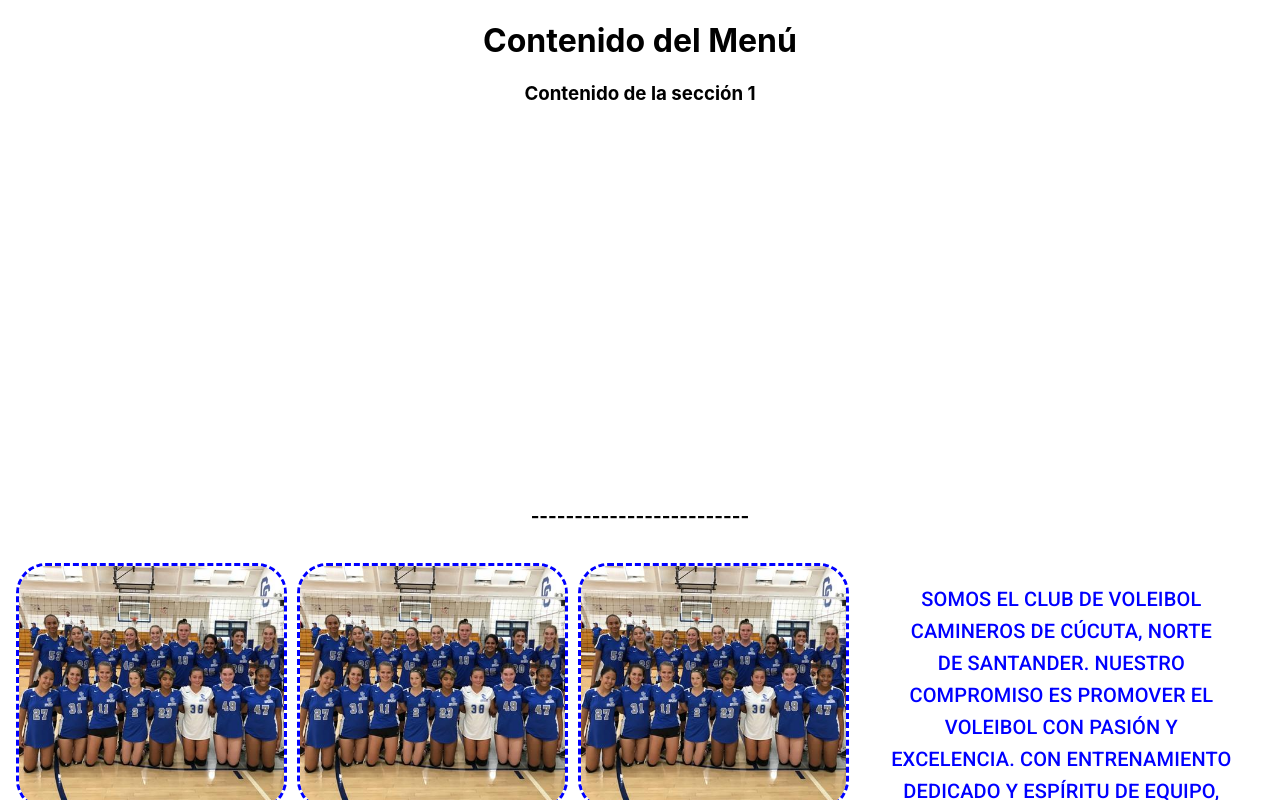
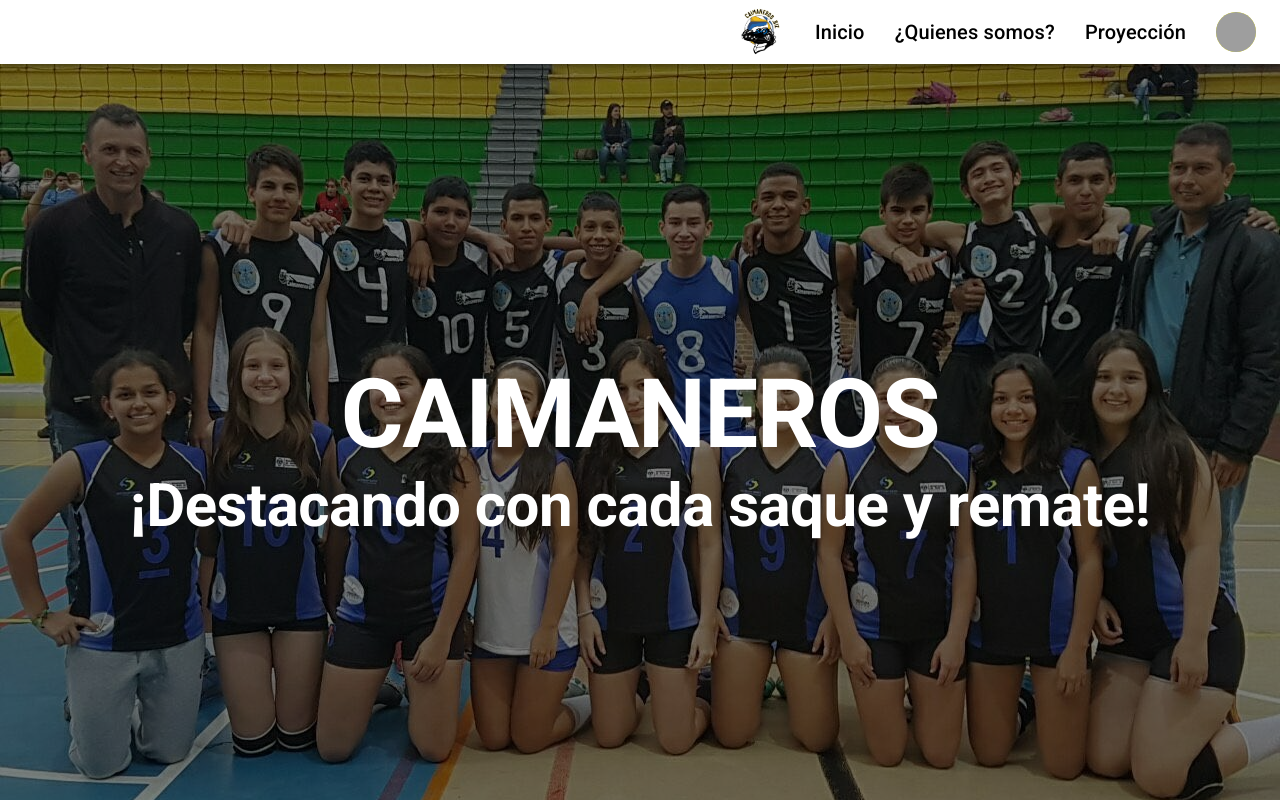
Before and after one commit to Schuldiner92/caimaneros_web, a React (Create React App) app: page / in a window 1280 px wide. Shown: the top 800 px of the page. Built offline with nearby package versions, Linux system fonts and the light colour scheme; grey boxes are pictures that could not be loaded.

Commit message:
Agregados Home y Seccion 1

```diff
--- a/src/App.js
+++ b/src/App.js
@@ -4,6 +4,7 @@ import Seccion1 from './Components/Seccion1';
 import Seccion2 from './Components/Seccion2';
 import Seccion3 from './Components/Seccion3';
 import Seccion4 from './Components/Seccion4';
+import Seccion5 from './Components/Seccion5';
 
 function App() {
   return (
@@ -13,6 +14,7 @@ function App() {
       <Seccion2/>
       <Seccion3/>
       <Seccion4/>
+      <Seccion5/>
     </div>
   );
 }
--- a/src/Components/Home.js
+++ b/src/Components/Home.js
@@ -1,9 +1,34 @@
-import { React } from '../imports'
+import { React, Typography, AppBar, Toolbar, IconUser, Avatar} from '../imports';
+import Icon from '../img/simbolo.jpg';
 
 const Home = () => {
+    const wid = {
+        width: '50px',
+        height: '50px',
+    };
+
+    const icons = {
+        background: 'yellow',
+    };
+
+    const enc = {
+        display: 'flex',
+        gap: '30px',
+        justifyContent: 'right',
+        background: 'white',
+        color: '#000'
+    };
+
     return (
-        <h1>Contenido del Menú</h1>
-    );
-  };
-
-  export default Home;
+        <AppBar>
+            <Toolbar style={enc}>
+                <img src={Icon} alt= 'Icono'style={wid}/>
+                <Typography variant="h6" component="div">Inicio</Typography>
+                <Typography variant="h6" component="div">¿Quienes somos?</Typography>
+                <Typography variant="h6" component="div">Proyección</Typography>
+                <Avatar src={IconUser} style={icons}></Avatar>
+            </Toolbar>
+        </AppBar>
+  );
+}
+export default Home;
--- a/src/Components/Seccion1.js
+++ b/src/Components/Seccion1.js
@@ -1,13 +1,56 @@
-import { React} from '../imports'
+import { React, Paper, Grid, Typography, styled, Box } from '../imports';
+import equipo from '../img/s1-equipo.jpg';
+
+const StyledPaper = styled(Paper)(({ theme }) => ({
+  position: 'relative', // Necesario para posicionar el pseudo-elemento
+  display: 'flex',
+  flexDirection: 'column',
+  justifyContent: 'center',
+  alignItems: 'center',
+  backgroundImage: `url(${equipo})`,
+  backgroundSize: 'cover',
+  backgroundPosition: 'center',
+  height: '900px',
+  width: '100%',
+  '&::before': { // Pseudo-elemento para la imagen de Background opaca
+    content: '""',
+    position: 'absolute',
+    top: 0, left: 0, right: 0, bottom: 0,
+    backgroundColor: 'rgba(0, 0, 0, 0.5)', // Color de superposición negro con opacidad 50%
+    zIndex: 1
+  },
+}));
 
 const Seccion1 = () => {
-    return (
-        <div>
-            <h3>Contenido de la sección 1</h3>
-            <p style={{ marginBottom: '400px' }}></p>
-            <h3>-------------------------</h3>
-        </div>
-    );
-  };
+    const home = {
+        marginTop: '60px',
+        color: 'white',
+        width: '100vw',
+        height: '100vh',
+        display: 'flex',
+        flexDirection: 'column',
+        justifyContent: 'center',
+        alignItems: 'center',
+        backgroundImage:equipo
+        ,
+    }
 
-  export default Seccion1;
+  return (
+    <Grid container>
+      <Grid item xs={12}>
+        <StyledPaper>
+          <Box style={{ position: 'relative', zIndex: 2 }}>
+            <Typography variant='h1' component='h2' style={{ color: 'white', textAlign: 'center', fontWeight:'bold' }}>
+              CAIMANEROS
+            </Typography>
+            <Typography variant='h2' style={{ color: 'white', textAlign: 'center', fontWeight:'bold' }}>
+              ¡Destacando con cada saque y remate!
+            </Typography>
+          </Box>
+        </StyledPaper>
+      </Grid>
+    </Grid>
+  );
+}
+
+export default Seccion1;
--- a/src/Components/Seccion2.js
+++ b/src/Components/Seccion2.js
@@ -9,7 +9,7 @@ const Estilos = {
         height: 'auto',
         borderRadius: '30px',
         border: '1px dashed #000', //Lineas discontinuas
-        borderColor: "blue",
+        borderColor: "#1f45ca",
         borderWidth: "3px",
         overflow: 'hidden'
     },
@@ -21,7 +21,7 @@ const Estilos = {
         right: '10px'
     },
     texto: {
-        color: 'blue',
+        color: '#1f45ca',
         textAlign: 'center',
         padding: '20px',
         fontFamily: 'sans-serif',
--- /dev/null
+++ b/src/Components/Seccion5.js
@@ -0,0 +1,13 @@
+import { React} from '../imports'
+
+const Seccion5 = () => {
+    return (
+        <div>
+            <h3>Contenido de la sección 5</h3>
+            <p style={{ marginBottom: '400px' }}></p>
+            <h3>-------------------------</h3>
+        </div>
+    );
+  };
+
+  export default Seccion5;
--- a/src/imports.js
+++ b/src/imports.js
@@ -1,5 +1,7 @@
 import React from 'react';
-import { Box, Card, CardContent, CardMedia, Grid, Typography, Paper } from '@mui/material';
+import { Box, Card, CardContent, CardMedia, Grid, Typography, Paper,
+         AppBar, Toolbar, Avatar, Container, styled  } from '@mui/material';
+import IconUser from '@mui/icons-material/AccountCircleRounded';
 
 export {
   React,
@@ -9,5 +11,10 @@ export {
   CardMedia,
   Grid,
   Typography,
-  Paper
+  Paper, AppBar,
+  Toolbar,
+  IconUser,
+  Avatar,
+  Container,
+  styled
 };
```
Also changed, not shown: src/img/s1-equipo.jpg (added), src/img/simbolo.jpg (added).
